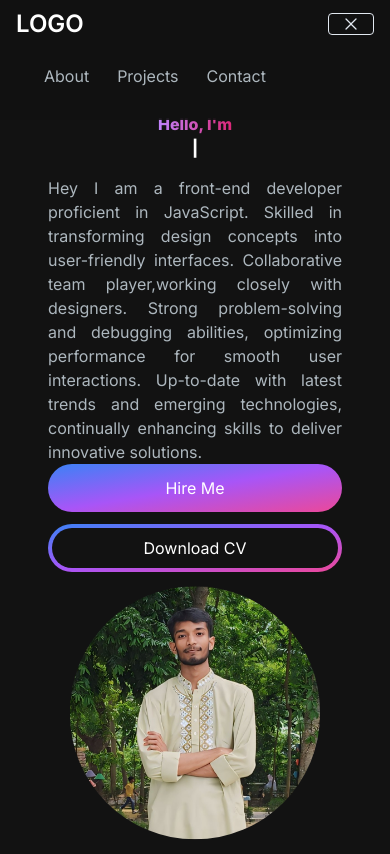
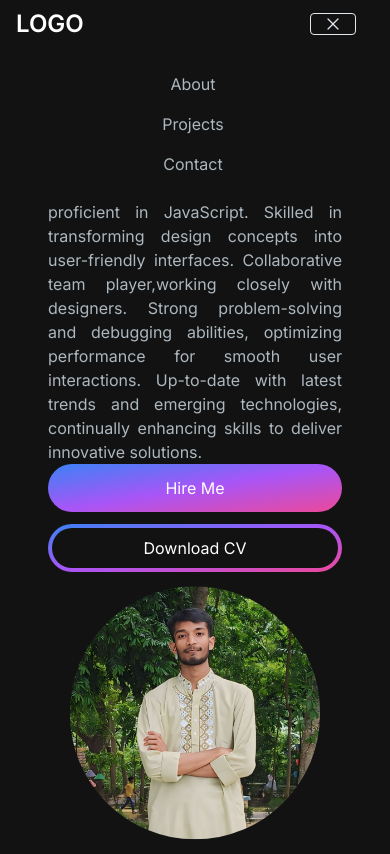
Before and after one commit to majbaulhoque/My-Portfolio, a Next.js app: page / in a window 390 px wide. Both pictures are taken after a click on the button 351 px from the left and 24 px from the top of the page. Built offline with nearby package versions, Linux system fonts and the light colour scheme.

Commit message:
Activate three dot and cross bar button

```diff
--- /dev/null
+++ b/src/app/components/MenuOverlay.jsx
@@ -0,0 +1,14 @@
+import React from 'react';
+import NavLink from './NavLink';
+
+const MenuOverlay = ({links}) => {
+    return (
+        <ul className='flex flex-col py-4 items-center '>
+            {
+                links.map((link, idx) => (<NavLink key={idx} href={link.path} title={link.title}/>))
+            }
+        </ul>
+    );
+};
+
+export default MenuOverlay;
--- a/src/app/components/Navbar.jsx
+++ b/src/app/components/Navbar.jsx
@@ -3,6 +3,7 @@ import Link from 'next/link';
 import React, {useState} from 'react';
 import NavLink from './NavLink';
 import { Bars3Icon, XMarkIcon } from "@heroicons/react/24/solid";
+import MenuOverlay from './MenuOverlay';
 
 const navLinks = [
     {
@@ -23,11 +24,11 @@ const Navbar = () => {
     const [navbarOpen, setNavbarOpen] = useState(false);
     return (
         <nav className='fixed
-        top-0 left-0 right-0 z-10 bg-[#121212] bg-opacity-90'>
+        top-0 left-0 right-0 z-10 bg-[#121212] bg-opacity-100'>
             <div className='flex flex-wrap items-center justify-between mx-auto px-4 py-2'>
                 {/* <Link href={"/"} className='text-5xl text-white font-semibold'>LOGO</Link> */}
                 <a href={"/"} className='text-2xl md:text-5xl text-white font-semibold'>LOGO</a>
-                <div className='mobile-menu block md:hidden'>
+                <div className='mobile-menu block md:hidden ml-52'>
                 {
                     !navbarOpen ? (
                         <button onClick={() => setNavbarOpen(true)} className='flex items-center px-3 py- border rounded border-slate-200 hover:text-white hover:border-white text-slate-200'><Bars3Icon className='h-5 w-5'/></button>
@@ -37,7 +38,7 @@ const Navbar = () => {
                 }
                 </div>
                 <div className='menu block md:block md:w-auto' id='navbar'>
-                    <ul className='flex p-4 md:p-0 md:flex-row md:space-x-8 mt-0'>
+                    <ul className='hidden md:flex p-4 md:p-0 md:flex-row md:space-x-8 mt-0'>
                         {
                             navLinks.map((link, idx) => (<li key={idx}>
                                 <NavLink href={link.path} title={link.title} />
@@ -46,6 +47,7 @@ const Navbar = () => {
                     </ul>
                 </div>
             </div>
+            {navbarOpen ? <MenuOverlay links={navLinks} /> : null}
         </nav>
     );
 };
```
